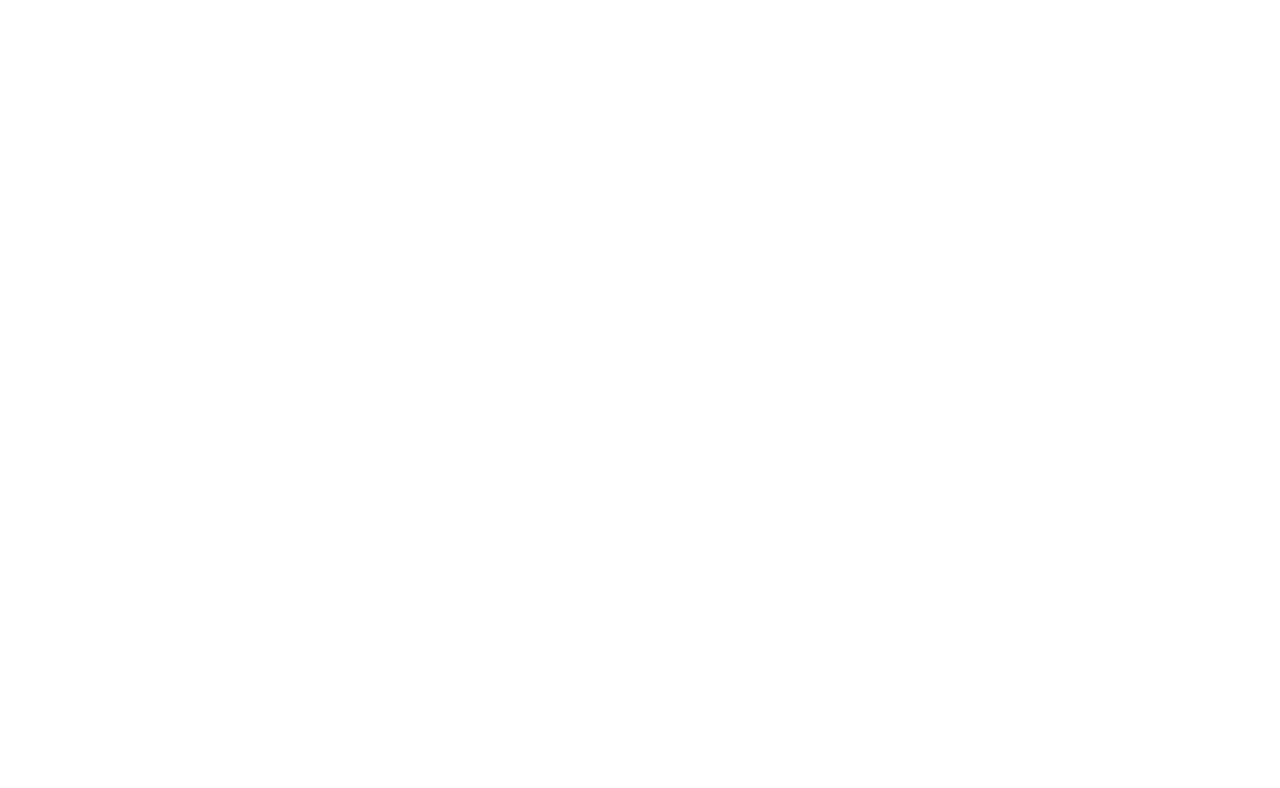
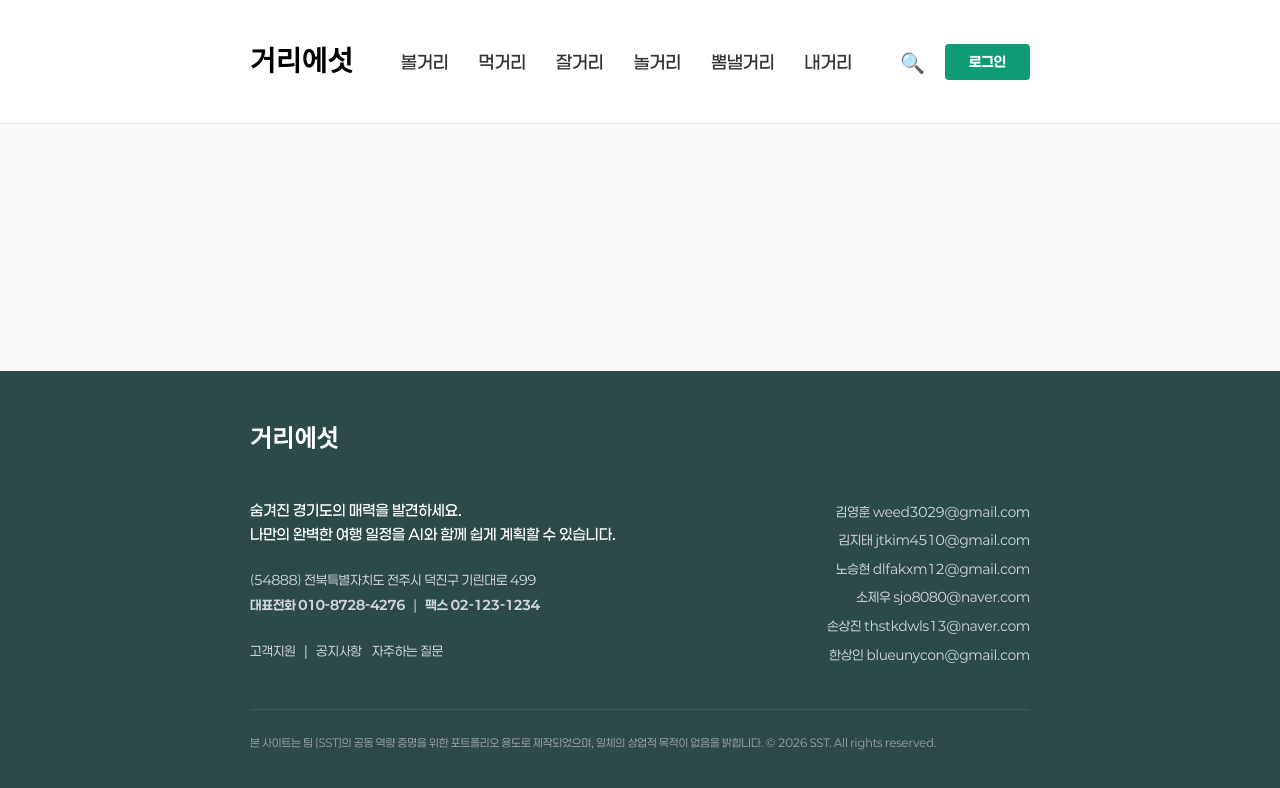
Before and after one commit to sangjinson/sst-front, a React (Vite) app: page /1/1/view in a window 1280 px wide. Before the commit this address had no page. Shown: the top 788 px of the page. Built offline with nearby package versions, Linux system fonts and the light colour scheme; a web font is replaced by a local one.

Commit message:
메인, 라우터, 랜딩, 헤더 (지역값 로케x 파람스 o)

```diff
--- a/src/components/common/Header.jsx
+++ b/src/components/common/Header.jsx
@@ -1,5 +1,5 @@
 import React, { useState } from 'react';
-import { Link } from 'react-router-dom';
+import { Link, useParams, useNavigate } from 'react-router-dom';
 import '@assets/css/header.css';
 
 const Header = () => {
@@ -7,12 +7,29 @@
   const [isSearchOpen, setIsSearchOpen] = useState(false);
   const [searchKeyword, setSearchKeyword] = useState('');
 
+  // 🚀 수정: 현재 URL에서 지역 추출
+  const { region } = useParams();
+  const navigate = useNavigate();
+
+  const currentRegion = region || '수원시';
+
+  // 수정 전
+  // const navItems = [
+  //   { name: '볼거리', path: '/area/see/list' },
+  //   { name: '먹거리', path: '/area/food/list' },
+  //   { name: '잘거리', path: '/area/sleep/list' },
+  //   { name: '놀거리', path: '/area/play/list' },
+  //   { name: '뽐낼거리', path: '/user' },
+  //   { name: '내거리', path: '/user/mypage' },
+  // ];
+
+  // 수정 후
   const navItems = [
-    { name: '볼거리', path: '/area/see/list' },
-    { name: '먹거리', path: '/area/food/list' },
-    { name: '잘거리', path: '/area/sleep/list' },
-    { name: '놀거리', path: '/area/play/list' },
-    { name: '뽐낼거리', path: '/user' },
+    { name: '볼거리', path: `/${currentRegion}/see/list` },
+    { name: '먹거리', path: `/${currentRegion}/food/list` },
+    { name: '잘거리', path: `/${currentRegion}/sleep/list` },
+    { name: '놀거리', path: `/${currentRegion}/play/list` },
+    { name: '뽐낼거리', path: `/${currentRegion}` },
     { name: '내거리', path: '/user/mypage' },
   ];
 
@@ -25,7 +42,10 @@
 
   const handleSearch = () => {
     if (!searchKeyword.trim()) return;
-    alert(`'${searchKeyword}'(으)로 검색합니다.`);
+    // 수정전
+    //alert(`'${searchKeyword}'(으)로 검색합니다.`);
+    // 수정후
+    navigate(`/user/${searchKeyword}`);
     setIsSearchOpen(false);
   };
 
--- a/src/pages/landing/LandingPage.jsx
+++ b/src/pages/landing/LandingPage.jsx
@@ -14,13 +14,26 @@
   const currentCities = activeTab === '남부' ? citiesSouth : citiesNorth;
 
   // 🚀 핵심: 선택한 지역 이름을 state로 담아서 메인 페이지로 보냅니다!
+  // 수정전
+  // const goToMainPage = (regionName) => {
+  //   navigate('/user', { state: { selectedRegion: regionName } });
+  // };
+
+  // 수정후
   const goToMainPage = (regionName) => {
-    navigate('/user', { state: { selectedRegion: regionName } });
+    navigate(`/${regionName}`);
   };
 
+  // 수정전
+  // const handleSearch = () => {
+  //   if (!searchKeyword.trim()) return;
+  //   goToMainPage(searchKeyword); // 검색어 기반으로 이동
+  // };
+
+  // 수정후
   const handleSearch = () => {
     if (!searchKeyword.trim()) return;
-    goToMainPage(searchKeyword); // 검색어 기반으로 이동
+    navigate(searchKeyword); // 검색어 기반으로 이동
   };
 
   return (
--- a/src/pages/main/MainPage.jsx
+++ b/src/pages/main/MainPage.jsx
@@ -1,5 +1,5 @@
 import React, { useMemo } from 'react';
-import { useLocation, useNavigate } from 'react-router-dom';
+import { useLocation, useNavigate, useParams } from 'react-router-dom';
 
 // ----------------------------------------------------
 // 1. 배너 이미지 설정 영역 (여기에 이미지 주소를 넣으시면 됩니다!)
@@ -182,11 +182,16 @@
 // 4. 메인 페이지 컴포넌트
 // ----------------------------------------------------
 const MainPage = () => {
-  const location = useLocation();
+  // 수정전
+  //const location = useLocation();
+  const { region } = useParams();
   const navigate = useNavigate();
 
   // 현재 지역 가져오기 (기본값 수원시)
-  const currentRegion = location.state?.selectedRegion || '수원시';
+  // 수정전
+  //const currentRegion = location.state?.selectedRegion || '수원시';
+  // 수정후
+  const currentRegion = region || '수원시';
 
   // 🚀 지역에 맞는 배너 이미지 적용!
   const currentBannerImage = bannerImages[currentRegion] || defaultBanner;
@@ -202,7 +207,10 @@
   const randomFoods = useMemo(() => getRandomItems(foods, 3), [currentRegion]);
 
   const handleMoreClick = (pathType) => {
-    navigate(`/area/${pathType}/list`, { state: { selectedRegion: currentRegion } });
+    // 수정전
+    // navigate(`/area/${pathType}/list`, { state: { selectedRegion: currentRegion } });
+    // 수정후
+    navigate(`/${currentRegion}/${pathType}/list`);
   };
 
   // 카테고리 렌더링 함수
--- a/src/routes/AppRoutes.jsx
+++ b/src/routes/AppRoutes.jsx
@@ -9,8 +9,6 @@
 import AdminDashboard from '@pages/admin/Dashboard';
 import Unauthorized from '@pages/error/Unauthorized';
 import MyPage from '@pages/user/MyPage';
-
-import SeeList from '@pages/area/see/List';
 
 import Notice from "@pages/customersupport/Notice";
 import NoticeDetail from "@pages/customersupport/NoticeDetail";
@@ -28,15 +26,17 @@
       <Route path="/" element={<LandingPage />} />
       <Route path="/unauthorized" element={<Unauthorized />} />
 
-      {/* 볼거리 페이지 */}
-      <Route path="/see" element={<SeeList />} />
-
       {/* 일반 사용자 권한 (USER, ADMIN) */}
       <Route element={<ProtectedRoute allowedRoles={['USER', 'ADMIN']} />}>
+
+        {/* 마이페이지 */}
         <Route path="/user" element={<UserLayout />}>
-          <Route index element={<MainPage />} />
+          {/* 수정전 */}
+          {/* <Route index element={<MainPage />} /> */}
           <Route path="mypage" element={<MyPage />} /> {/* 이 줄을 추가하세요! */}
         </Route>
+
+        {/* 고객센터 */}
         <Route path="/customersupport" element={<UserLayout />}>
           <Route path="notice" element={<Notice />} />
           <Route path="notice/:id" element={<NoticeDetail />} />
@@ -44,8 +44,19 @@
           <Route path="faq/:id" element={<FaqDetail />} />
         </Route>
 
+        {/* 메인페이지 */}
+        <Route path="/:region">
+          <Route element={<UserLayout />}>
+            {/* 수정후 */}
+            <Route index element={<MainPage />} />
+          </Route>
+        </Route>
+
         {/* 사거리 탬플릿 */}
-        <Route path="/area" element={<AreaBaseTemplate />}>
+        <Route path="/:region" element={<AreaBaseTemplate />}>
+          {/* 수정전 */}
+          {/* <Route path=":type/list" element={<AreaListTemplate />} /> */}
+          {/* <Route path=":type/view" element={<AreaViewTemplate />} /> */}
           <Route path=":type/list" element={<AreaListTemplate />} />
           <Route path=":type/view" element={<AreaViewTemplate />} />
         </Route>
@@ -59,8 +70,6 @@
         </Route>
       </Route>
 
-
-
     </Routes>
   );
 };
```
